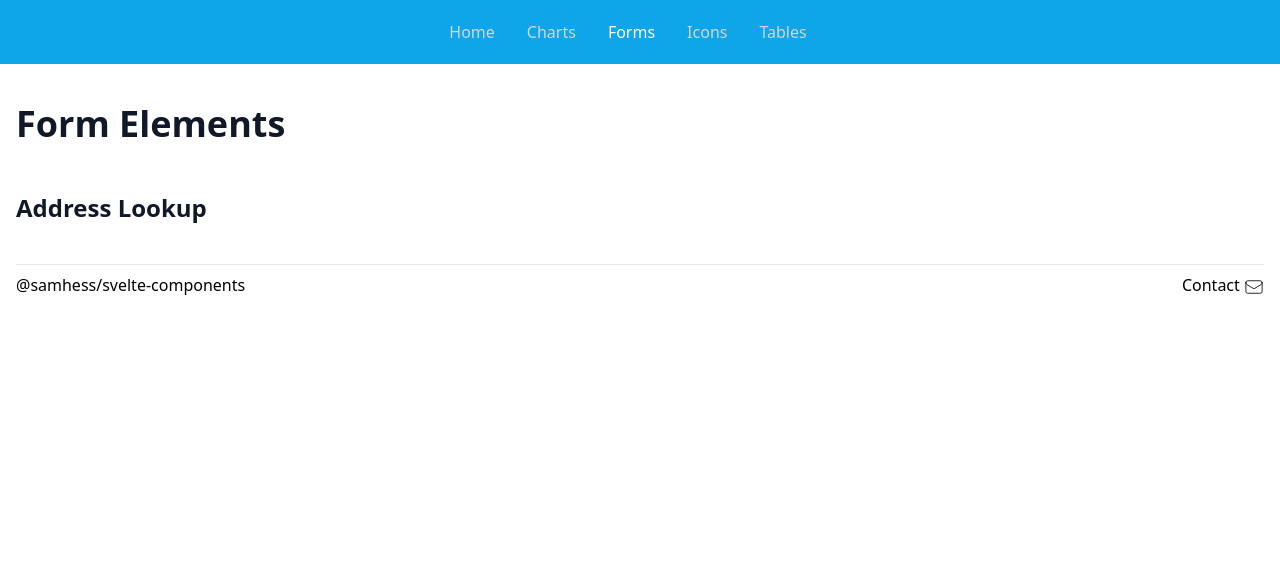
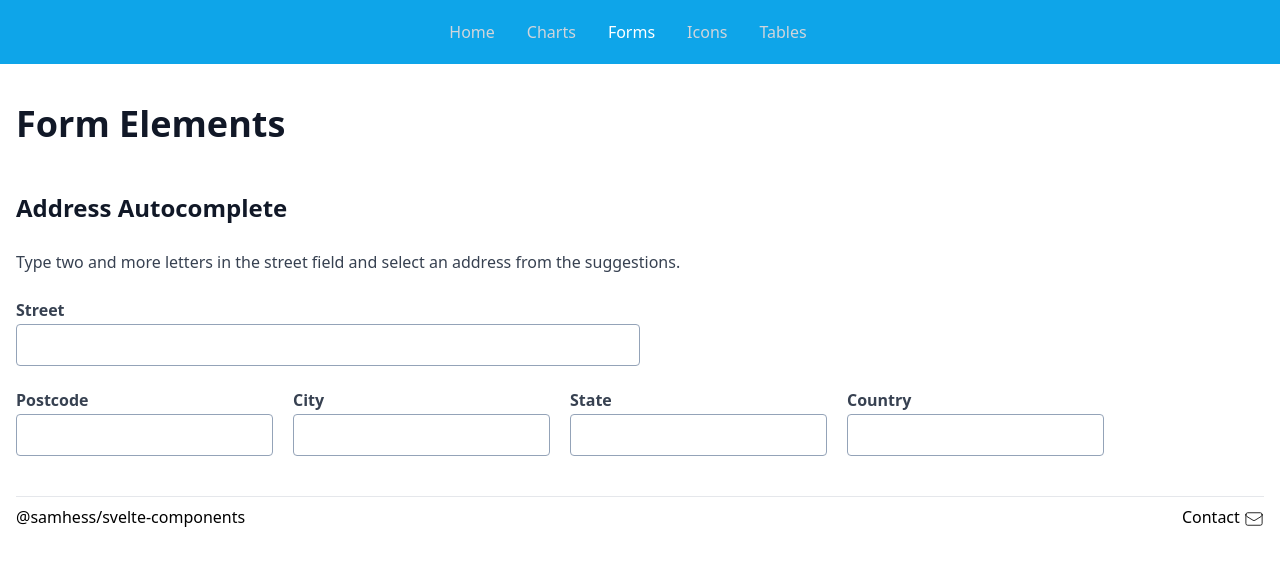
Before and after one commit to samhess/svelte-components, a SvelteKit app: page /forms in a window 1280 px wide. Shown: the top 566 px of the page. Built offline with nearby package versions, Linux system fonts and the light colour scheme.

Commit message:
add address input

```diff
--- /dev/null
+++ b/src/lib/components/AddressInput.svelte
@@ -0,0 +1,114 @@
+<script>
+  import { createEventDispatcher } from 'svelte'
+  const dispatch = createEventDispatcher()
+  // mapbox options as per https://docs.mapbox.com/api/search/geocoding/
+  export let mapboxOptions = {}
+  const mapboxParams = {
+    api: 'https://api.mapbox.com/geocoding/v5/',
+    endpoint: 'mapbox.places',
+    access_token: '',
+    limit: 5,
+    types: 'address',
+    proximity: 'ip',
+    autocomplete: true,
+    fuzzyMatch: true,
+    language: 'en'
+  }
+  let dropdownMenu
+  let searchtext = ''
+  let suggestions = []
+
+  Object.assign(mapboxParams, mapboxOptions)
+
+  function formatLabel(label, part) {
+    let index = label.toLowerCase().indexOf(searchtext.toLowerCase())
+    if (index >= 0) {
+      let text = ''
+      switch (part) {
+        case 'start':
+          text = label.substring(0,index)
+          break
+        case 'middle':
+          text = label.substring(index, index + searchtext.length)
+          break
+        case 'end':
+          text = label.substring(index + searchtext.length)
+          break
+      }
+      // console.log(`Found ${searchtext.value} in ${label} at pos ${index} and ${part} part is ${text}`);
+      return text
+    } else if (part === 'start') {
+      return label
+    } else {
+      return ''
+    }
+  }
+
+  async function searchAddress() {
+    if (searchtext.length >= 2) {
+      suggestions = await geoCode(searchtext)
+      dropdownMenu.classList.remove('hidden')
+      dropdownMenu.classList.add('block')
+    } else {
+      dropdownMenu.classList.remove('block')
+      dropdownMenu.classList.add('hidden')
+    }
+  }
+
+  function selectAddress(address) {
+    // hide dropdown menu
+    dropdownMenu.classList.remove('block')
+    dropdownMenu.classList.add('hidden')
+    // update the value of the input field to what was selected
+    searchtext = address.street
+    // send address to parent component
+    dispatch('addressSelect', {address})
+  }
+
+  async function geoCode(street) {
+    if (street.length >= 2) {
+      const {api, endpoint, ...query} = mapboxParams
+      const url = new URL(`${endpoint}/${street}.json`, api)
+      for (const [key,value] of Object.entries(query)) {
+        url.searchParams.append(key,value)
+      }
+      const response = await fetch(url)
+      if (response.ok) {
+        const data = await response.json()
+        if (data.features) {
+          const addresses = data.features.map(address => {
+            const label = address.place_name
+            const location = label.split(', ')[1]
+            return {
+              label: label,
+              street: label.split(', ')[0],
+              postcode: location.slice(0, location.indexOf(' ')),
+              city: location.slice(1+location.indexOf(' ')),
+              state: address.context.at(-2).text,
+              country: address.context.at(-1).text
+            }
+          })
+          return addresses
+        } else {
+          console.error(data.message)
+        }
+      } else {
+        console.error(response.statusText)
+      }
+
+    }
+  }
+</script>
+
+<input type="text" class="form-input" bind:value={searchtext} on:input={searchAddress}/>
+<ul bind:this={dropdownMenu} class="list-none pl-0 mt-0">
+  {#each suggestions as suggestion}
+    <li>
+      <a class="dropdown-item" href="/" on:click|preventDefault={()=>selectAddress(suggestion)}>
+        {formatLabel(suggestion.label,'start')}
+        <span class="text-primary-500">{formatLabel(suggestion.label,'middle')}</span>
+        {formatLabel(suggestion.label, 'end')}
+      </a>
+    </li>
+  {/each}
+</ul>
--- a/src/routes/Navigation.svelte
+++ b/src/routes/Navigation.svelte
@@ -3,7 +3,7 @@
   const menu = [ 'Home', 'Charts', 'Forms', 'Icons', 'Tables']
 
   function getCurrentRoute(path) {
-    return path.replace(/^\//,'')
+    return path?.replace(/^\//,'')
   }
 
   let currentRoute
--- a/src/routes/forms/+page.svelte
+++ b/src/routes/forms/+page.svelte
@@ -1,6 +1,49 @@
 <script>
+  import AddressInput from '$lib/components/AddressInput.svelte'
+  let postcode,city,state,country
+
+  // mapbox options as per https://docs.mapbox.com/api/search/geocoding
+  const mapboxOptions = {
+    access_token : 'pk.eyJ1Ijoic2FtaGVzcyIsImEiOiJjbDJhYXFpYTUwM21iM2tzMXo2ejg5YWltIn0.klumhVZ4oeembZPkcgtJ6g',
+    limit : 5,
+    language: 'de'
+  }
+  function getAddress(event) {
+    const {address} = event.detail
+    postcode = address.postcode
+    city = address.city
+    state = address.state
+    country = address.country
+  }
 </script>
 <article class="prose">
   <h1>Form Elements</h1>
-  <h2>Address Lookup</h2>
+  <h2>Address Autocomplete</h2>
+  <p>Type two and more letters in the street field and select an address from the suggestions.</p>
+  <form>
+    <div>
+      <div class="mb-2 w-1/2">
+        <label class="form-label" for="street">Street</label>
+        <AddressInput {mapboxOptions} on:addressSelect={(address)=>getAddress(address)}></AddressInput>
+      </div>
+    </div>
+    <div class="flex justify-normal">
+      <div class="me-5">
+        <label class="form-label" for="postcode">Postcode</label>
+        <input class="form-input" bind:value={postcode}/>
+      </div>
+      <div class="me-5">
+        <label class="form-label" for="city">City</label>
+        <input class="form-input" bind:value={city}/>
+      </div>
+      <div class="me-5">
+        <label class="form-label" for="state">State</label>
+        <input class="form-input" bind:value={state}/>
+      </div>
+      <div class="me-5">
+        <label class="form-label" for="state">Country</label>
+        <input class="form-input" bind:value={country}/>
+      </div>
+    </div>
+  </form>
 </article>
```
Also changed, not shown: src/routes/forms/README.md (added).
